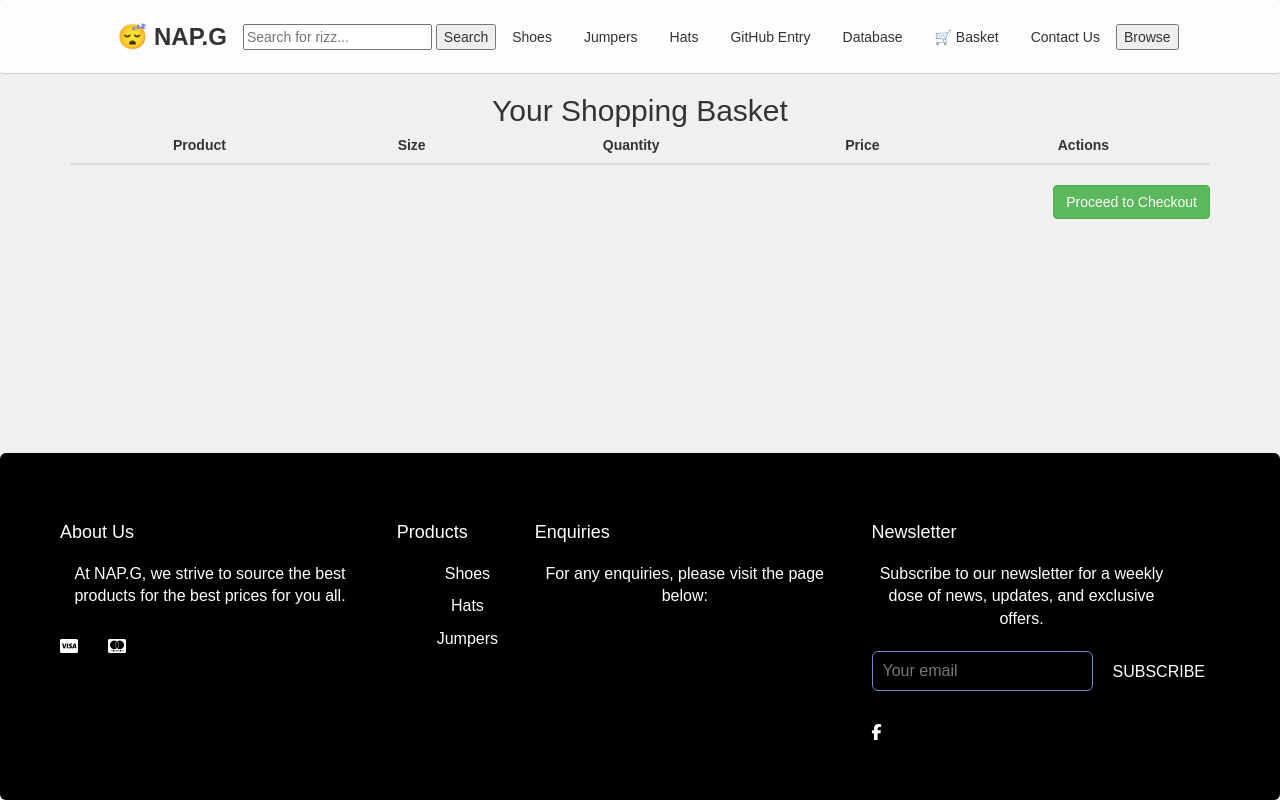
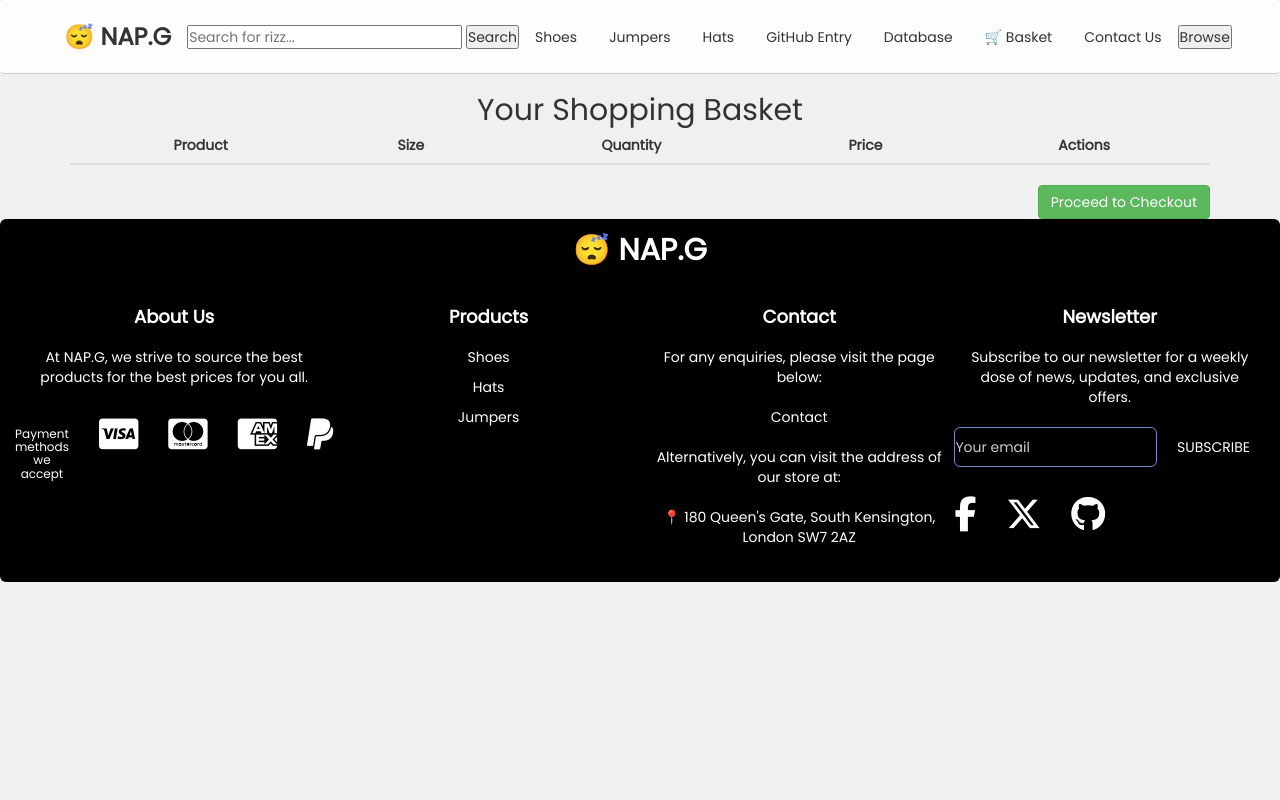
Before and after one commit to RaymondGuo2/SSE-CW2, a Flask app: page /basket in a window 1280 px wide. Run offline with Flask 3, Linux system fonts and the light colour scheme; lists and menus that the app fills with data are empty; some libraries are stand-ins or nearby versions.

Commit message:
More formatting

```diff
--- a/api/static/css/main.css
+++ b/api/static/css/main.css
@@ -1,9 +1,17 @@
+html, body{
+  height: 100%; /* Ensures the full height of the viewport is used */
+  margin: 0;
+  display: flex;
+  flex-direction: column; /* Layout content top to bottom */
+}
+
 body {
+  display: flex;
+  flex-direction: column;
+  min-height: 100vh;
   margin: 0;
   font-family: Arial, sans-serif;
   background-color: #f0f0f0;
-  margin-left: auto;
-  margin-right: auto;
 }
 
 .navbar {
@@ -36,7 +44,10 @@ body {
 }
 
 .content {
-  padding: 16px;
+  flex: 1;
+  padding: 20px;
+  font-size: 20px;
+  margin-bottom: 20px;
 }
 
 .product-container {
@@ -66,6 +77,10 @@ body {
   text-align: center;
 }
 
+h1{
+  font-size: 32px;
+}
+
 h1, h2, h3, p, a, span, strong, em, ul, ol, li, blockquote, pre, code, img, table, th, td {
   text-align: center;
   margin: 0; /* Optional: Remove default margin for better centering */
--- a/api/static/css/style.css
+++ b/api/static/css/style.css
@@ -1,4 +1,5 @@
-@import url("https://fonts.googleapis.com/css?family=Poppins")
+@import url("https://fonts.googleapis.com/css?family=Poppins");
+
 * {
     margin: 0;
     padding: 0;
@@ -6,40 +7,49 @@
     font-family: "Poppins", sans-serif;
 }
 
-.footer{
-    position: fixed;
+.footer {
+    position: relative;
     bottom: 0;
     width: 100%;
     background: black;
     border-radius: 6px;
 }
-footer .content{
+
+footer .content {
     background: black;
-    max-width: 1250px;
-    margin: auto;
-    padding: 30px 40px 40px 40px;
+    width: 100%;
+    margin: 0;
+    padding: 10px 10px 10px 10px;
 }
 
-.footer .footer-row{
+.footer-row.header-row{
+    text-align: center;
+    color: white;
+    padding: 20px;
+}
+
+.footer .footer-row {
     display: flex;
     flex-wrap: wrap;
-    justify-content: space-between;
-    gap: 3.5rem;
-    padding: 60px;
+    justify-content: center;
+    gap: 1.5 rem; /* Reduced gap for closer columns */
+    padding: 15px;
 }
 
-.footer-row.footer-col h4{
+.footer-row.footer-col h4 {
     color: #fff;
-    font-size: 1.6rem;
+    font-size: 1.8rem;
     font-weight: bold;
+    text-align: center; /* Center-align titles */
 }
 
 .footer-col {
-    font-size: 1.6rem;
+    flex: 1;
+    text-align: center;
     color: #fff;
 }
 
-.footer-col .links{
+.footer-col .links {
     margin-top: 20px;
 }
 
@@ -51,20 +61,26 @@ footer .content{
 .footer-col .links li a {
     text-decoration: none;
     color: inherit;
+    transition: text-decoration 0.3s ease;
 }
 
-.footer-col p{
+.footer-col .links li a:hover {
+    text-decoration: underline;
+}
+
+.footer-col p {
     margin: 20px 0;
     color: #fff;
     max-width: 300px;
 }
 
-.footer-col form{
+.footer-col form {
+    text-align: center;
     display: flex;
     gap: 5px;
 }
 
-.footer-col input{
+.footer-col input {
     height: 40px;
     border-radius: 6px;
     background: none;
@@ -73,10 +89,9 @@ footer .content{
     border: 1px solid #7489C6;
     caret-color: #fff;
     color: #fff;
-    padding-left: 10px;
 }
 
-.footer-col input:placeholder {
+.footer-col input::placeholder {
     color: #ccc;
 }
 
@@ -91,28 +106,29 @@ footer .content{
     padding: 10px 15px;
 }
 
-.footer-col form button:hover{
+.footer-col form button:hover {
     background: #fff;
 }
 
-.footer-col .icons{
+.footer-col .icons {
     display: flex;
     margin-top: 30px;
     gap: 30px;
-    cursor: pointer;;
+    cursor: pointer;
 }
 
 .footer-col .icons i {
     color: #fff;
+    font-size: 35px;
 }
 
 .footer-col .icons i:hover {
     color: #fff;
 }
 
-@media (max-width: 768px){
+@media (max-width: 768px) {
     .footer {
-        position:relative;
+        position: relative;
         bottom: 0;
         left: 0;
         transform: none;
@@ -120,20 +136,20 @@ footer .content{
         border-radius: 0;
     }
 
-    .footer .footer-row{
+    .footer .footer-row {
         padding: 20px;
         gap: 1rem;
     }
 
-    .footer-col form{
+    .footer-col form {
         display: block;
     }
 
-    .footer-col form :where(input, button){
+    .footer-col form :where(input, button) {
         width: 100%;
     }
 
-    .footer-col form button{
+    .footer-col form button {
         margin: 10px 0 0 0;
     }
 }
--- a/api/templates/footer.html
+++ b/api/templates/footer.html
@@ -1,17 +1,22 @@
 <footer class="footer">
+    <div class="footer-row header-row">
+        <h2><b>😴 NAP.G</b></h2>
+    </div>
     <div class="footer-row">
-
       <div class="footer-col">
-        <h4>About Us</h4>
-        <p>At NAP.G, we strive to source the best products for the best prices for you all.</p>
+        <h4><strong>About Us</strong></h4>
+        <center><p>At NAP.G, we strive to source the best products for the best prices for you all.</p></center>
         <div class="icons">
+          <h6> Payment methods we accept </h6>
           <i class="fa-brands fa-cc-visa"></i>
           <i class="fa-brands fa-cc-mastercard"></i>
+          <i class="fa-brands fa-cc-amex"></i>
+          <i class="fa-brands fa-paypal"></i>
         </div>
       </div>
 
       <div class="footer-col">
-        <h4>Products</h4>
+        <center><h4><strong>Products</strong></h4></center>
         <ul class="links">
           <li><a href="/shoes">Shoes</a></li>
           <li><a href="/hat">Hats</a></li>
@@ -20,27 +25,28 @@
       </div>
 
       <div class = "footer-col">
-        <h4>Enquiries</h4>
-        <p>
-          For any enquiries, please visit the page below:
-        </p>
-        <a href="/contact"></a>
+        <center><h4><strong>Contact</strong></h4></center>
+        <center><p> For any enquiries, please visit the page below: </p></center>
+        <ul class="links">
+          <li><a href="/contact">Contact</a></li>
+        </ul>
+        <center><p>Alternatively, you can visit the address of our store at: </p></center>
+        <center><p>📍 180 Queen's Gate, South Kensington, London SW7 2AZ </p></center>
+
       </div>
 
       <div class="footer-col">
-        <h4>Newsletter</h4>
-        <p>
-          Subscribe to our newsletter for a weekly dose of news, updates, and exclusive offers.
-        </p>
-        <form action="#">
+        <center><h4><strong>Newsletter</strong></h4></center>
+        <center><p>Subscribe to our newsletter for a weekly dose of news, updates, and exclusive offers. </p></center>
+        <center></center><form action="#">
           <input type="text" placeholder="Your email" required>
           <button type="submit">SUBSCRIBE</button>
-        </form>
-        <div class="icons">
+        </form></center>
+        <center><div class="icons">
           <i class="fa-brands fa-facebook-f"></i>
-          <i class="fa-brands fa-twitter-f"></i>
-          <i class="fa-brands fa-github-f"></i>
-        </div>
+          <i class="fa-brands fa-x-twitter"></i>
+          <i class="fa-brands fa-github"></i>
+        </div></center>
       </div>
     </div>
   </footer>
```
